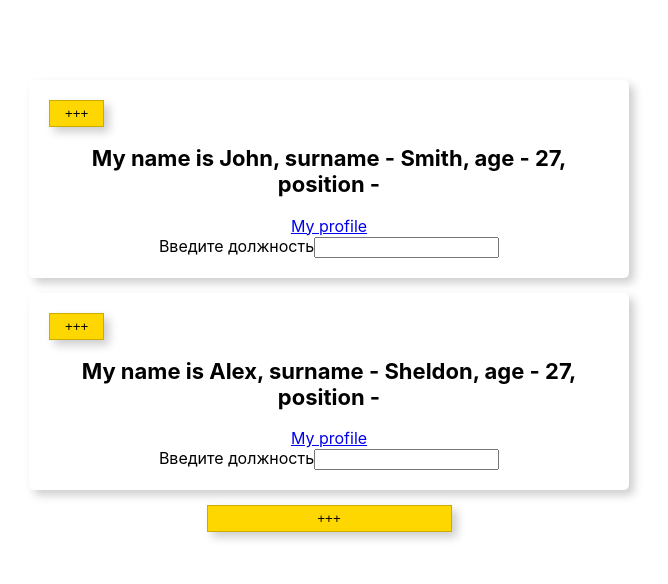
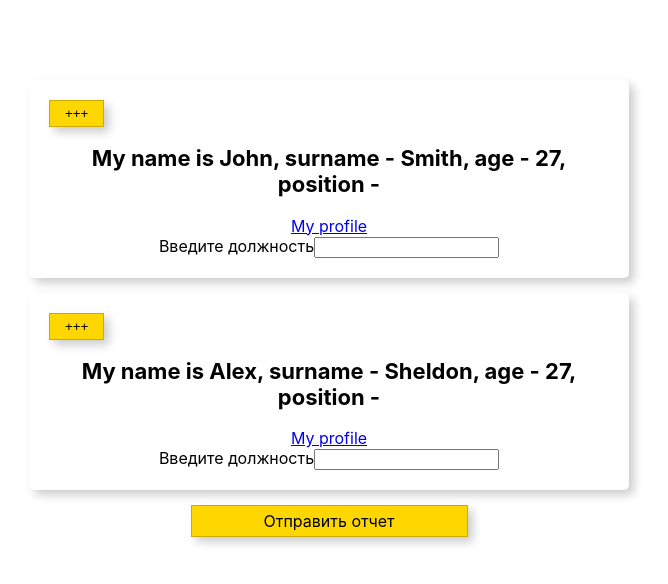
Before and after one commit to Anzhelika007/Courses, a React (Create React App) app in the folder chapter-6-React-Base/app-test/: page / in a window 1280 px wide. Shown: the top 584 px of the page, without its empty margins (311-979 px from the left). Built offline with nearby package versions, Linux system fonts and the light colour scheme.

Commit message:
feat: extends style in styled-components

```diff
--- a/chapter-6-React-Base/app-test/src/index.js
+++ b/chapter-6-React-Base/app-test/src/index.js
@@ -10,13 +10,14 @@ import { Button } from './App';
 const BigButton = styled(Button)`
   margin: 0 auto;
   width: 245px;
+  text-align: center;
 `;
 
 const root = ReactDOM.createRoot(document.getElementById('root'));
 root.render(
   <React.StrictMode>
     <App />
-    <BigButton>+++</BigButton>
+    <BigButton as='a'>Отправить отчет</BigButton>
   </React.StrictMode>
 );
 
```
